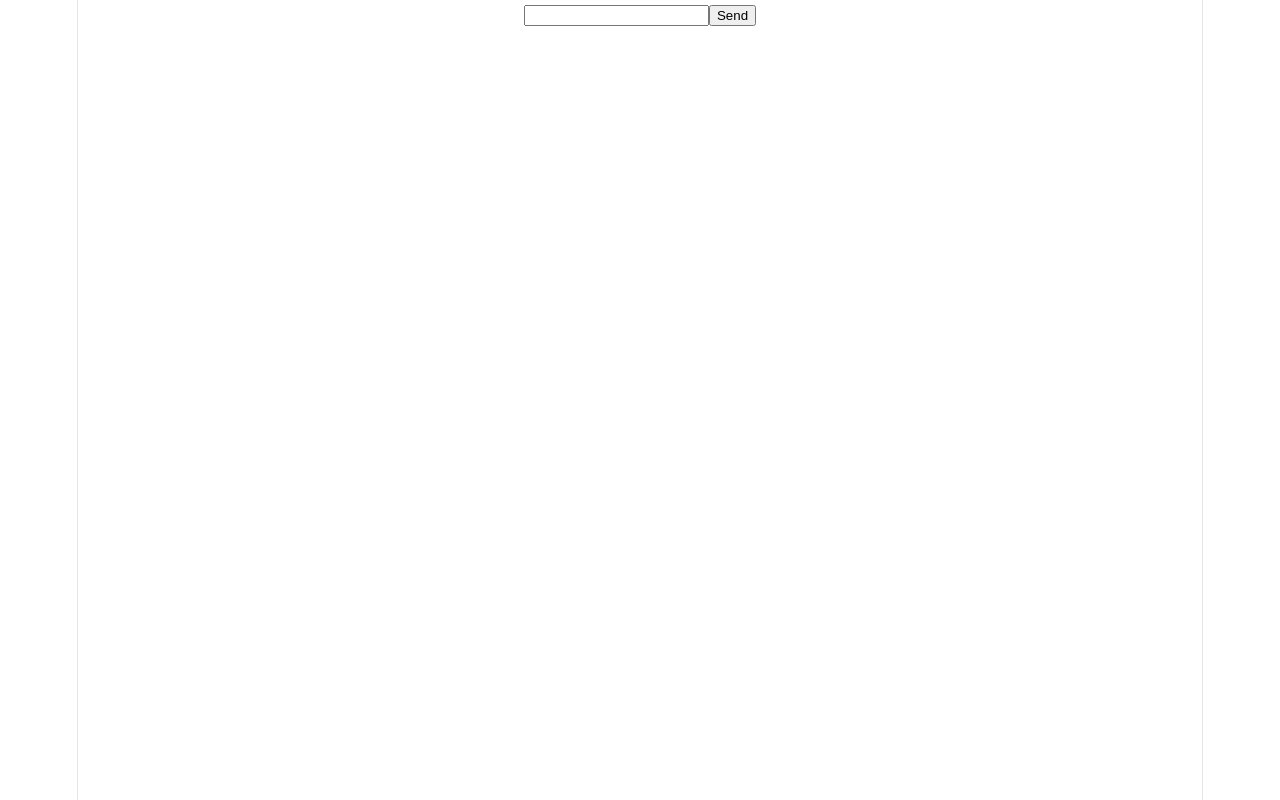
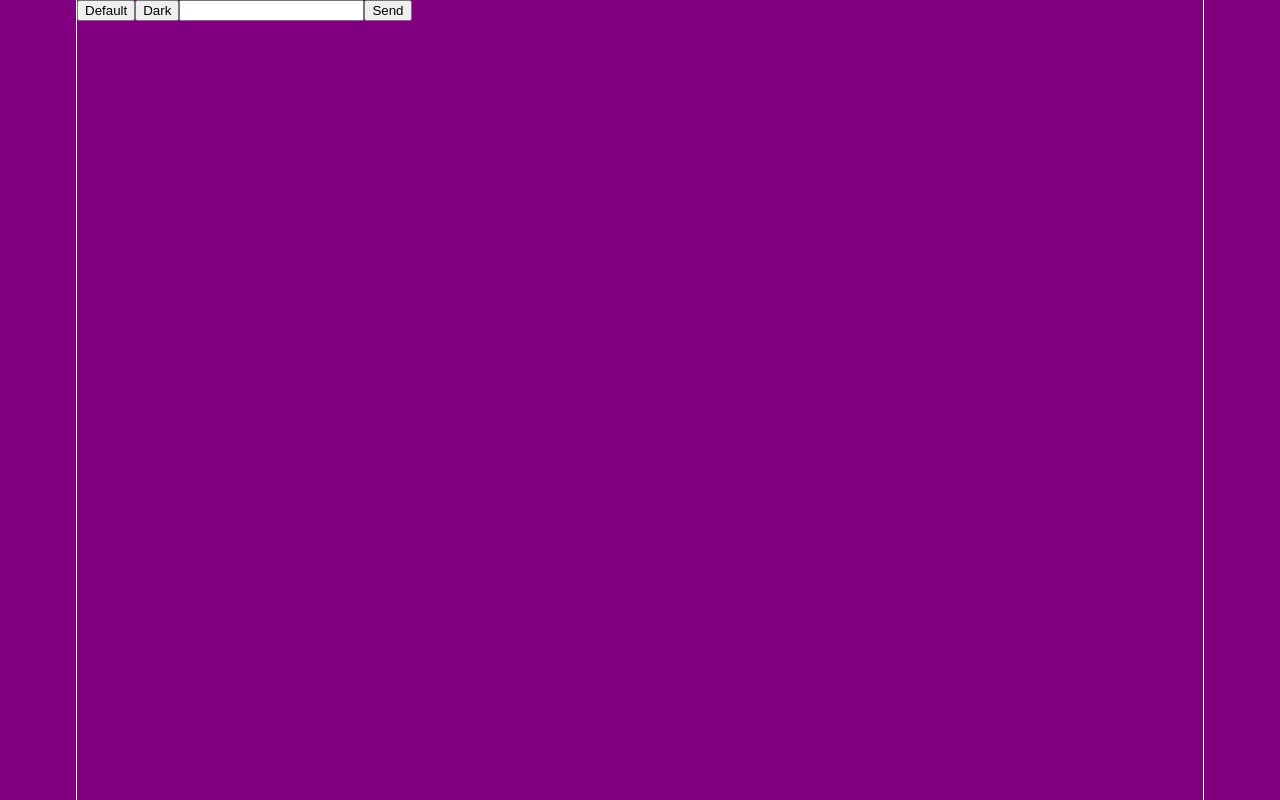
Before and after one commit to wbhager/SupportTech_ai, a React (Vite) app in the folder frontend-react/: page / in a window 1280 px wide. Built offline with nearby package versions, Linux system fonts and the light colour scheme.

Commit message:
deleted extra css, added some barebones css for basic styling

```diff
--- a/frontend-react/src/App.tsx
+++ b/frontend-react/src/App.tsx
@@ -3,6 +3,7 @@ import { useState } from "react";
 function App() {
   const [message, setMessage] = useState("");
   const [response, setResponse] = useState("");
+  const [theme, setTheme] = useState("theme-default");
 
   const sendMessage = async () => {
     const res = await fetch("http://localhost:8000/chat", {
@@ -18,7 +19,10 @@ function App() {
   };
 
   return (
-    <div>
+    <div className={theme}>
+    <button onClick={() => setTheme("theme-default")}>Default</button>
+    <button onClick={() => setTheme("theme-dark")}>Dark</button>
+
       <input
         value={message}
         onChange={(e) => setMessage(e.target.value)}
--- a/frontend-react/src/index.css
+++ b/frontend-react/src/index.css
@@ -1,111 +1,42 @@
 :root {
-  --text: #6b6375;
-  --text-h: #08060d;
-  --bg: #fff;
-  --border: #e5e4e7;
-  --code-bg: #f4f3ec;
-  --accent: #aa3bff;
-  --accent-bg: rgba(170, 59, 255, 0.1);
-  --accent-border: rgba(170, 59, 255, 0.5);
-  --social-bg: rgba(244, 243, 236, 0.5);
-  --shadow:
-    rgba(0, 0, 0, 0.1) 0 10px 15px -3px, rgba(0, 0, 0, 0.05) 0 4px 6px -2px;
+  /* base tokens */
+  --radius: 8px;
+  --spacing: 16px;
 
-  --sans: system-ui, 'Segoe UI', Roboto, sans-serif;
-  --heading: system-ui, 'Segoe UI', Roboto, sans-serif;
-  --mono: ui-monospace, Consolas, monospace;
-
-  font: 18px/145% var(--sans);
-  letter-spacing: 0.18px;
-  color-scheme: light dark;
-  color: var(--text);
-  background: var(--bg);
-  font-synthesis: none;
-  text-rendering: optimizeLegibility;
-  -webkit-font-smoothing: antialiased;
-  -moz-osx-font-smoothing: grayscale;
-
-  @media (max-width: 1024px) {
-    font-size: 16px;
-  }
+  /* default theme */
+  --bg: purple;
+  --text: white;
 }
 
-@media (prefers-color-scheme: dark) {
-  :root {
-    --text: #9ca3af;
-    --text-h: #f3f4f6;
-    --bg: #16171d;
-    --border: #2e303a;
-    --code-bg: #1f2028;
-    --accent: #c084fc;
-    --accent-bg: rgba(192, 132, 252, 0.15);
-    --accent-border: rgba(192, 132, 252, 0.5);
-    --social-bg: rgba(47, 48, 58, 0.5);
-    --shadow:
-      rgba(0, 0, 0, 0.4) 0 10px 15px -3px, rgba(0, 0, 0, 0.25) 0 4px 6px -2px;
-  }
 
-  #social .button-icon {
-    filter: invert(1) brightness(2);
-  }
+/*   --primary: #ff4fd8;
+  --secondary: rgba(170, 59, 255, 0.5);  */
+
+
+body {
+  margin: 0;
+  background: var(--bg);
+  color: var(--text);
 }
 
 #root {
   width: 1126px;
   max-width: 100%;
   margin: 0 auto;
-  text-align: center;
-  border-inline: 1px solid var(--border);
-  min-height: 100svh;
-  display: flex;
-  flex-direction: column;
-  box-sizing: border-box;
+  border-inline: 1px solid;
+  min-height: 100vh;
 }
 
-body {
-  margin: 0;
+.theme-default {
+  --bg: white;
+  --text: #111;
+  --primary: #ff4fd8;
+  --secondary: #a855f7;
 }
 
-h1,
-h2 {
-  font-family: var(--heading);
-  font-weight: 500;
-  color: var(--text-h);
+.theme-dark {
+  --bg: #121212;
+  --text: #f3f4f6;
+  --primary: #ff7ae6;
+  --secondary: #c084fc;
 }
-
-h1 {
-  font-size: 56px;
-  letter-spacing: -1.68px;
-  margin: 32px 0;
-  @media (max-width: 1024px) {
-    font-size: 36px;
-    margin: 20px 0;
-  }
-}
-h2 {
-  font-size: 24px;
-  line-height: 118%;
-  letter-spacing: -0.24px;
-  margin: 0 0 8px;
-  @media (max-width: 1024px) {
-    font-size: 20px;
-  }
-}
-p {
-  margin: 0;
-}
-
-code,
-.counter {
-  font-family: var(--mono);
-  display: inline-flex;
-  border-radius: 4px;
-  color: var(--text-h);
-}
-
-code {
-  font-size: 15px;
-  line-height: 135%;
-  padding: 4px 8px;
-  background: var(--code-bg);
-}
```
Also changed, not shown: frontend-react/src/App.css (+1 -18 lines), 1 other file (tests, documents, lock files or other folders).
